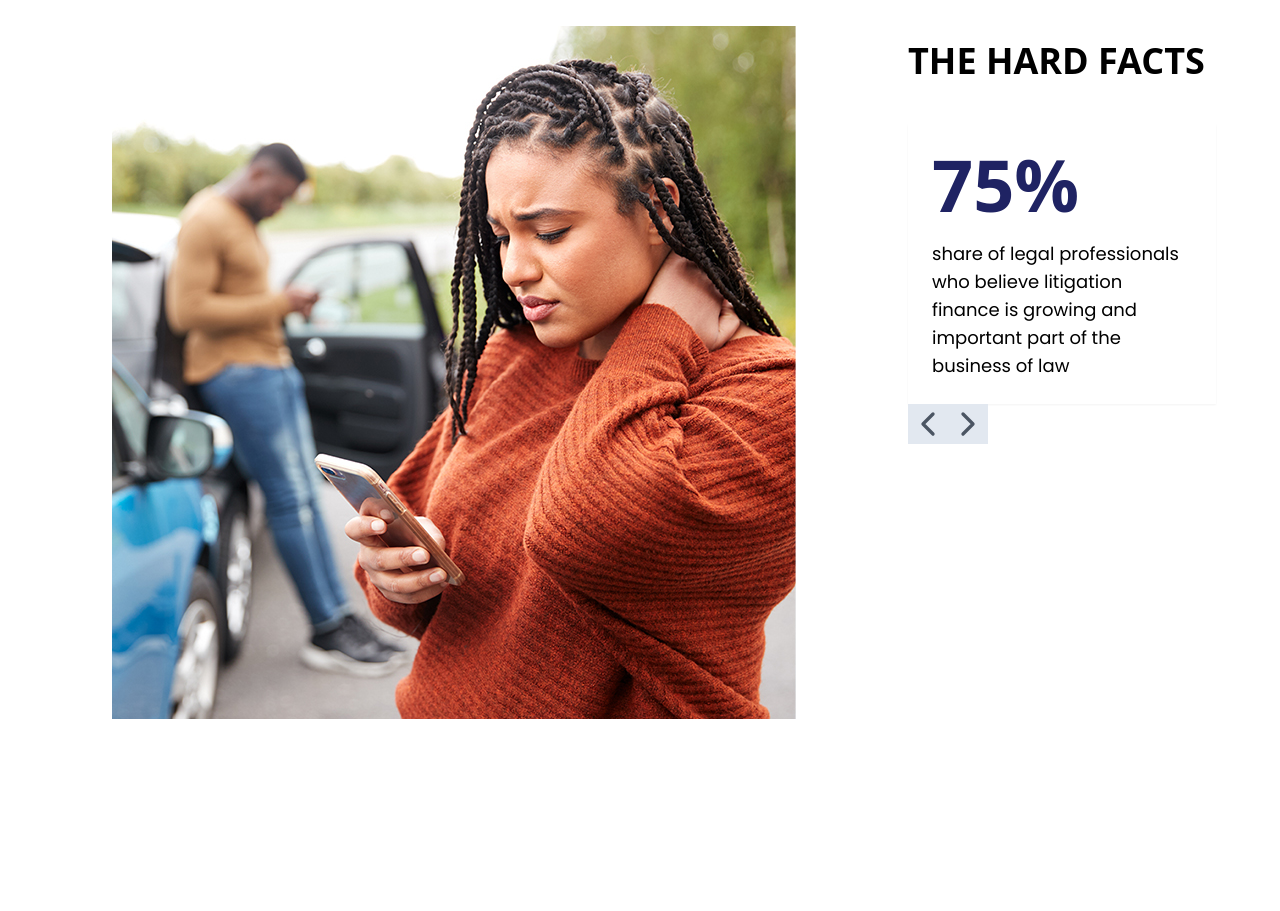
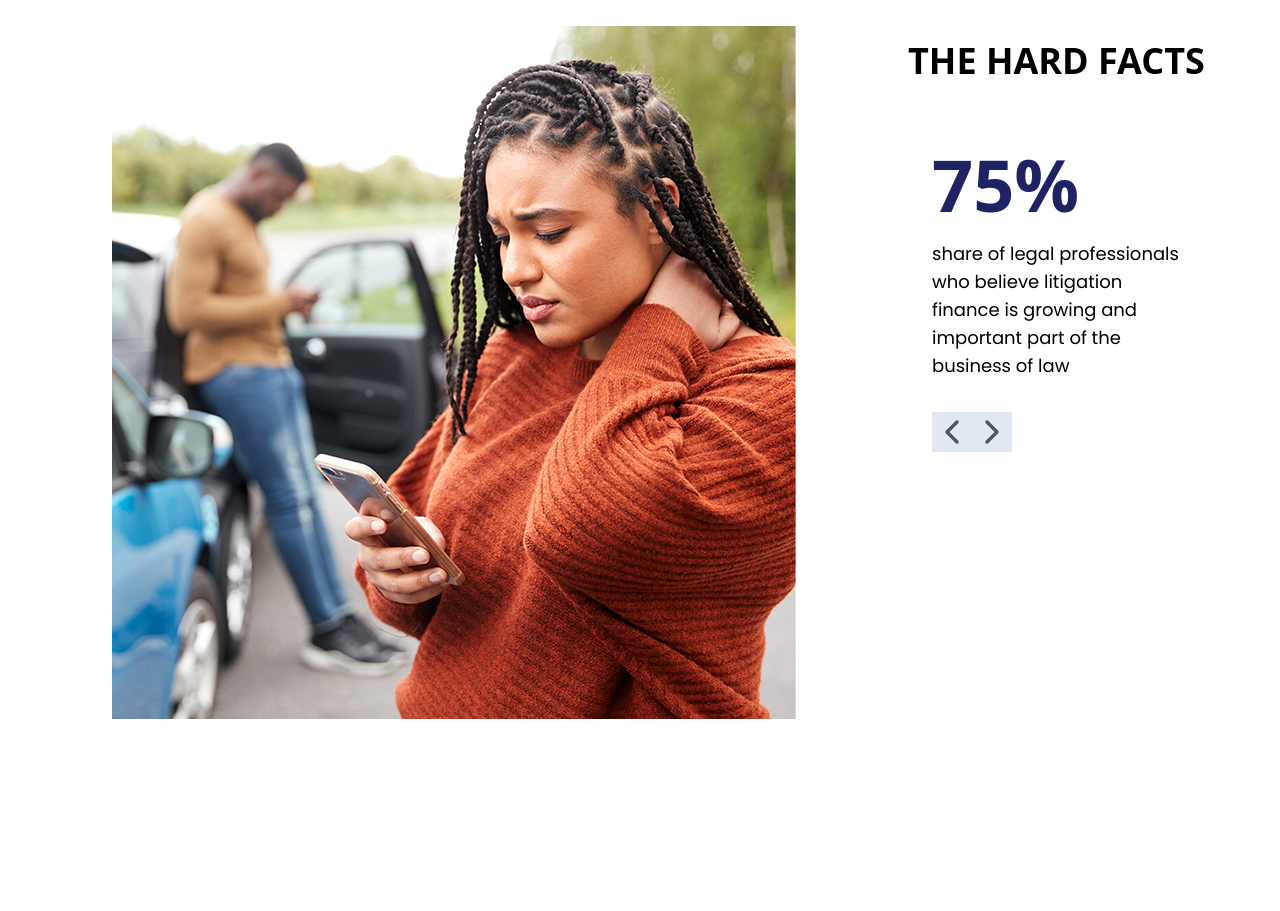
Before and after one commit to dennismzia/TradeSkill, a React (Vite) app: page / in a window 1280 px wide. Shown: the part 2140-3051 px from the top of the page. Built offline with nearby package versions, Linux system fonts and the light colour scheme; a web font is replaced by a local one.

Commit message:
finished carousel logic

```diff
--- a/src/components/HFCard.jsx
+++ b/src/components/HFCard.jsx
@@ -6,9 +6,9 @@ const HFCard = () => {
   const [curr, setCurr] = useState(0)
 
   const prev = () =>
-    setCurr((curr) => (curr === 0 ? slides.length - 1 : curr - 1))
+    setCurr((curr) => (curr === 0 ? HardFactsData.length - 1 : curr - 1))
   const next = () =>
-    setCurr((curr) => (curr === slides.length - 1 ? 0 : curr + 1))
+    setCurr((curr) => (curr === HardFactsData.length - 1 ? 0 : curr + 1))
 
     // useEffect(() => {
     //   if (!autoSlide) return
@@ -17,29 +17,21 @@ const HFCard = () => {
     // }, [])
 
   return (
-    <div className="m-auto">
-      {/* {
-        HardFactsData.map((item)=>(
-          <div className="w-full">
-          <h2 className="text-7xl font-semibold text-[#1F2363] mb-5">
-            {item.label}
-          </h2>
-          <p className="text-black text-sm font-poppins mt-2">
-            {item.subtext}
-          </p>
-          </div>
-        ))
+      <div className="px-6 py-6">
+        <h2 className="text-7xl font-semibold text-[#1F2363] mb-5">
+        {HardFactsData[curr].label}
+        </h2>
+        <p className="text-black text-lg font-poppins mt-2 mb-8">
+          {HardFactsData[curr].subtext}
+        </p>
+        <button onClick={prev} className="rounded-none bg-slate-200 hover:bg-white text-gray-600">
+              <ChevronLeft size={40} />
+            </button>
 
-      } */}
-      <div className="shadow-sm px-6 py-6">
-        <h2 className="text-7xl font-semibold text-[#1F2363] mb-5">
-        {HardFactsData[0].label}
-        </h2>
-        <p className="text-black text-lg font-poppins mt-2">
-          {HardFactsData[0].subtext}
-        </p>
+            <button onClick={next} className="rounded-none bg-slate-200 hover:bg-white text-gray-600">
+              <ChevronRight size={40} />
+            </button>
       </div>
-    </div>
   )
 }
 
--- a/src/sections/HardFacts.jsx
+++ b/src/sections/HardFacts.jsx
@@ -13,13 +13,7 @@ const HardFacts = () => {
         </h1>
         <div className="">
           <HFCard/>
-            <button className="rounded-none bg-slate-200 hover:bg-white text-gray-600">
-              <ChevronLeft size={40} />
-            </button>
 
-            <button className="rounded-none bg-slate-200 hover:bg-white text-gray-600">
-              <ChevronRight size={40} />
-            </button>
         </div>
       </div>
     </div>
```
